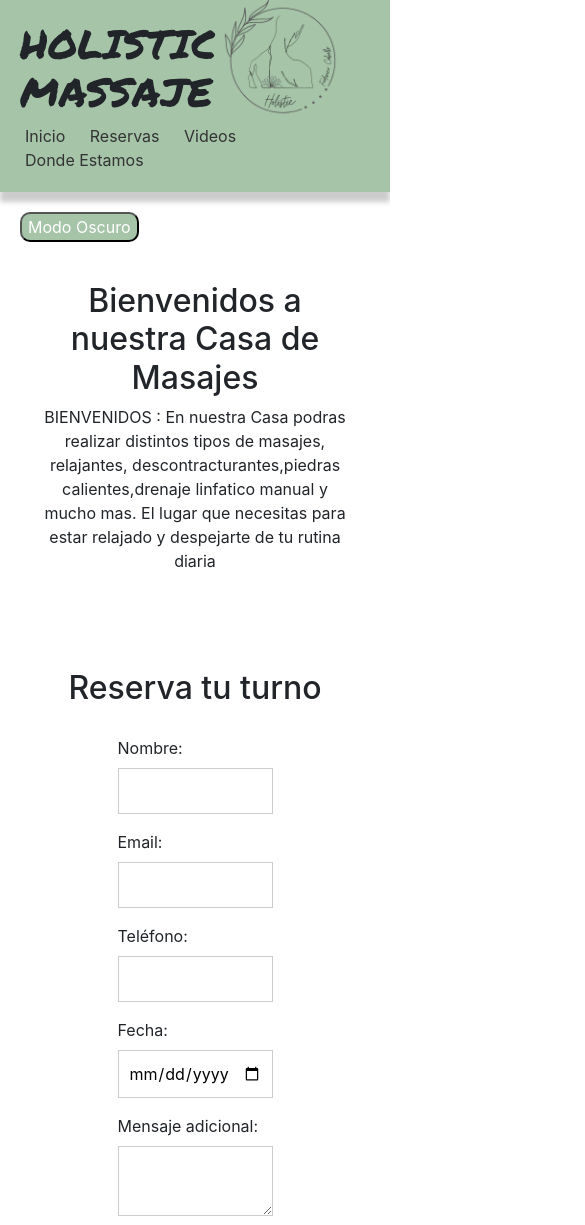
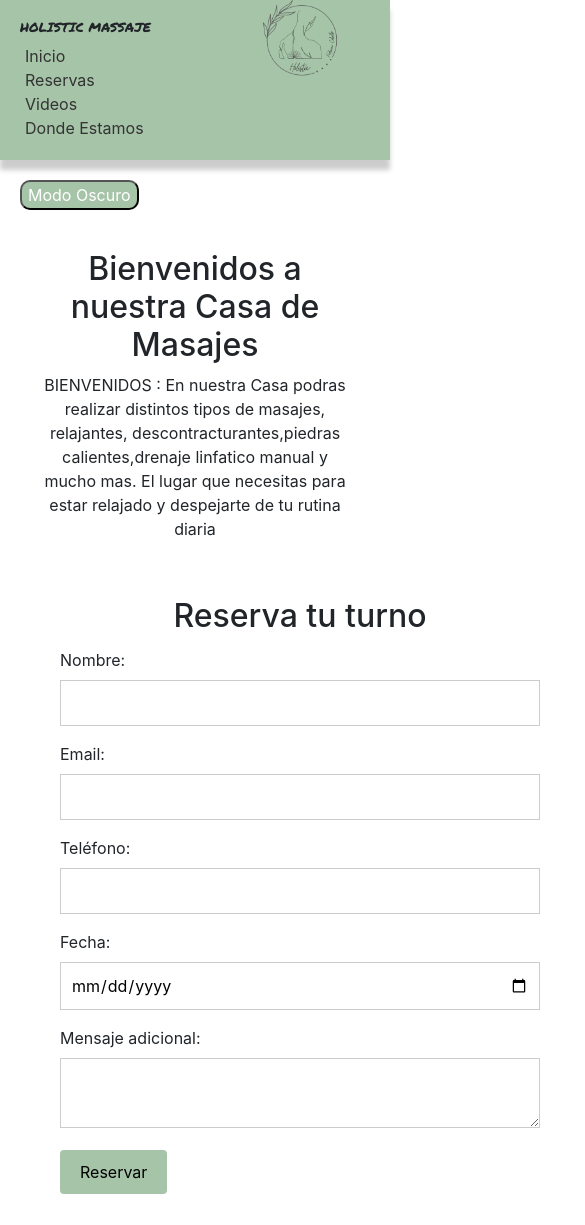
Before and after one commit to fedecabello/proyecto-masajes, a plain HTML site: page index.htm in a window 390 px wide. Shown: the top 1225 px of the page, 585 px wide, since content can reach past the window. Drawn offline with nearby package versions, Linux system fonts and the light colour scheme.

Commit message:
agregue modificaciones a mobile y a formulario

```diff
--- a/style.css
+++ b/style.css
@@ -74,7 +74,7 @@ body {
   #patologias form {
 
     margin-top: 20px;
-    width: 50%;
+    width: 80%;
 
 
   }
@@ -125,10 +125,7 @@ body {
     background-color: black;
     color: #fff;
   }
-  img{
-    width: 250px;
-    height: 200px;
-  }
+
   .logo{
 
     position: absolute;
@@ -196,12 +193,47 @@ body {
 
 
   @media (max-width: 768px){
+
+    .titulo-principal{
+      font-size: small;
+    }
+    nav ul li {
+      display: list-item;
+      margin-right: 0px;
+    }
+    nav ul li a {
+      text-decoration: none;
+      color: #333;
+     font-size: medium;
+    }
+    .logo img{
+      width: 80px;
+      height: 80px;
+      align-items: center;
+     }
+
+     #reservas form,
+      #patologias form {
+
+       margin-top: 5px;
+       width: 80%;
+      }
+    #reservas {
+
+       width: 600px;
+       max-width: 600px;
+       padding: 0px;
+      ;
+       }
+
+
+
     #inicio{
       text-align: center;
-    }
+     }
    #videos{
       text-align: center;
-    }
+     }
     .lista-videos{
 
       flex-wrap: wrap;
```
Also changed, not shown: index.htm (+2 -2 lines).
